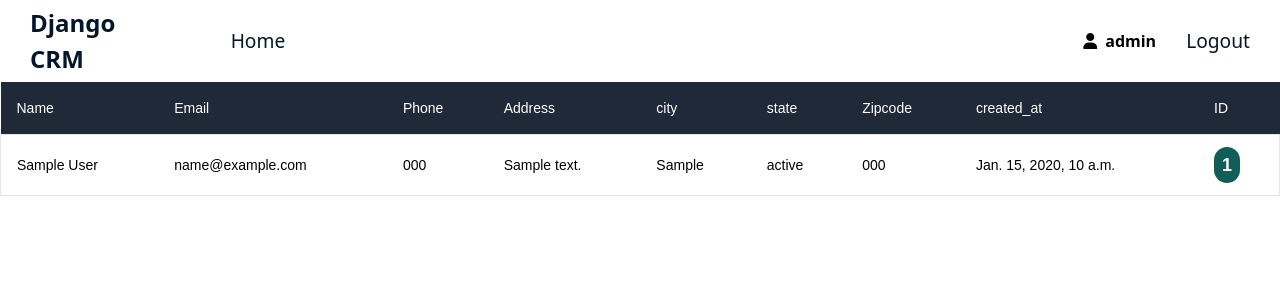
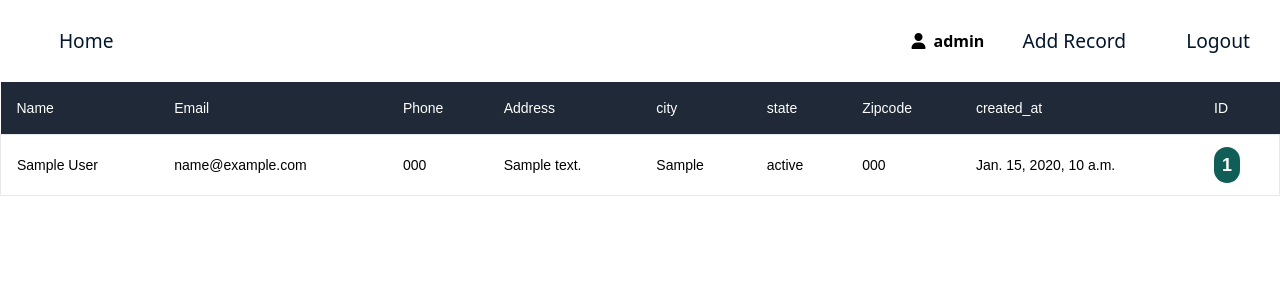
Before and after one commit to khisareuben/Django-CRM-project, a Django app: page / in a window 1280 px wide. Shown: the top 300 px of the page. Run offline with Django 5.2, Linux system fonts and the light colour scheme; a user stored in the database is signed in; tables that the repository leaves empty hold one stand-in row (values such as "Sample post"); some libraries are stand-ins or nearby versions.

Commit message:
my update

```diff
--- /dev/null
+++ b/crm/templates/crm/add_record.html
@@ -0,0 +1,6 @@
+{% extends "crm/navbar.html" %}
+
+
+{% block content %}
+
+{% endblock %}
--- a/crm/templates/crm/navbar.html
+++ b/crm/templates/crm/navbar.html
@@ -29,6 +29,7 @@
       {% if user.is_authenticated %}
       <i class="fa-solid fa-user"></i>
       <p class="font-bold ml-2">{{ user.username }}</p>
+      <li class="hideOnMobile" id="login"><a class="whitespace-nowrap ml-2" href="{% url 'logout' %}">Add Record</a></li>
       <li class="hideOnMobile" id="login"><a href="{% url 'logout' %}">Logout</a></li>
       {% else %}
       <li class="hideOnMobile" id="login"><a href="{% url 'login' %}">Login</a></li>
--- a/crm/urls.py
+++ b/crm/urls.py
@@ -9,4 +9,5 @@
   path('user_logout/', views.user_logout, name='logout'),
   path('record/<int:pk>/', views.customer_record, name='record'),
   path('delete_record/<int:pk>/', views.delete_record, name='delete_record'),
+  path('add_record/<int:pk>/', views.add_record, name='add_record'),
 ]
--- a/crm/views.py
+++ b/crm/views.py
@@ -69,6 +69,8 @@
     messages.success(request, 'You must be logged in ')
     return redirect('home')
 
+def add_record(request):
+  return render(request, 'crm/add_record.html', {})
 
 # def user_register(request):
 #   if request.method == 'POST':
```
